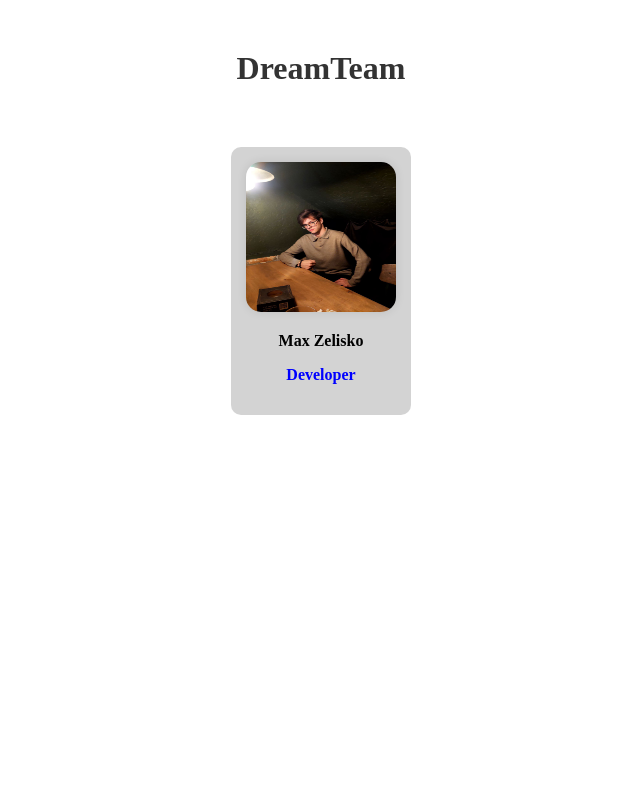
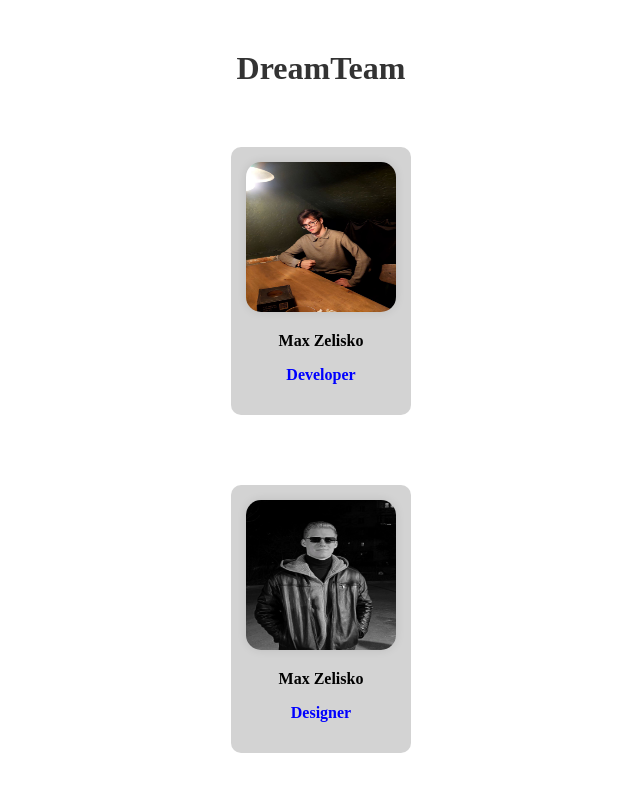
Before and after one commit to Donjkee/My-dream-team, an Angular app in the folder site/: page / in a window 1280 px wide. Shown: the top 792 px of the page, without its empty margins (319-959 px from the left). Built offline with nearby package versions, Linux system fonts and the light colour scheme.

Commit message:
designer commit

```diff
--- a/site/src/app/home/home.component.html
+++ b/site/src/app/home/home.component.html
@@ -12,6 +12,16 @@
         -->
 
     </div>
+    <div class="developers-container">
+        <div class="developer">
+            <img src="/assets/images/designer.jpg" alt="Designer">
+            <p>Max Zelisko</p>
+            <p style="color: blue;">Designer</p>
+        </div>
+        <!--
+            тут просто робіть копію як в мене, свої дані та карртинку в assets/images/картинка ваша
+        -->
 
+    </div>
 
 </div>
```
Also changed, not shown: site/src/assets/images/designer.jpg (added).
